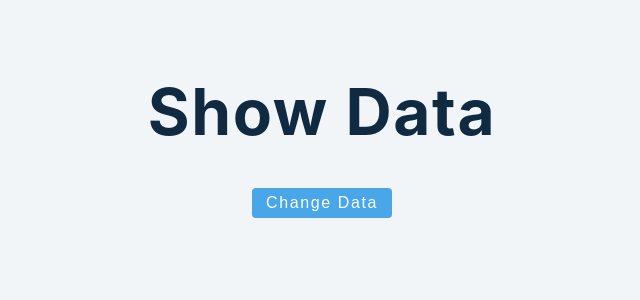
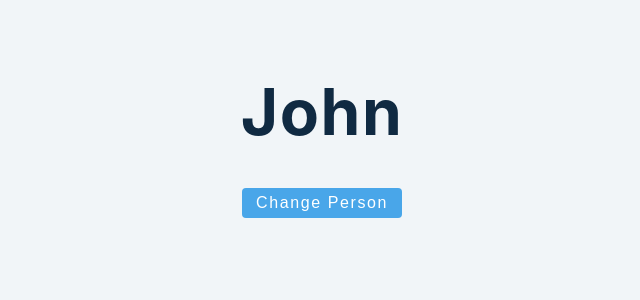
Before and after one commit to ismaelBZ/react-tutorial-2020-john-smilga, a React (Create React App) app: page / in a window 1280 px wide. Shown: the top 300 px of the page, without its empty margins (318-958 px from the left). Built offline with nearby package versions, Linux system fonts and the light colour scheme.

Commit message:
dynamic changing names

```diff
--- a/src/App.js
+++ b/src/App.js
@@ -1,5 +1,5 @@
 import React from 'react'
-import Setup from './tutorials/useState/2-useState-basics'
+import Setup from './tutorials/useState/3-useState-array'
 
 const App = () => {
   return (
--- /dev/null
+++ b/src/tutorials/useState/3-useState-array.jsx
@@ -0,0 +1,18 @@
+import React from "react";
+import { data } from "../../data";
+
+const UseStateArray = () => {
+  const [counter, setCounter] = React.useState(0);
+  const handleClick = () => {
+    counter >= 3 ? setCounter(0) : setCounter(counter + 1);
+  }
+
+  return (
+    <>
+    <h1 key={data[counter].id}>{data[counter].name}</h1>
+    <button className="btn" onClick={handleClick}>Change Person</button>
+    </>
+  );
+};
+
+export default UseStateArray;
```
Also changed, not shown: src/tutorials/useState/3-useState-array.js (deleted).
